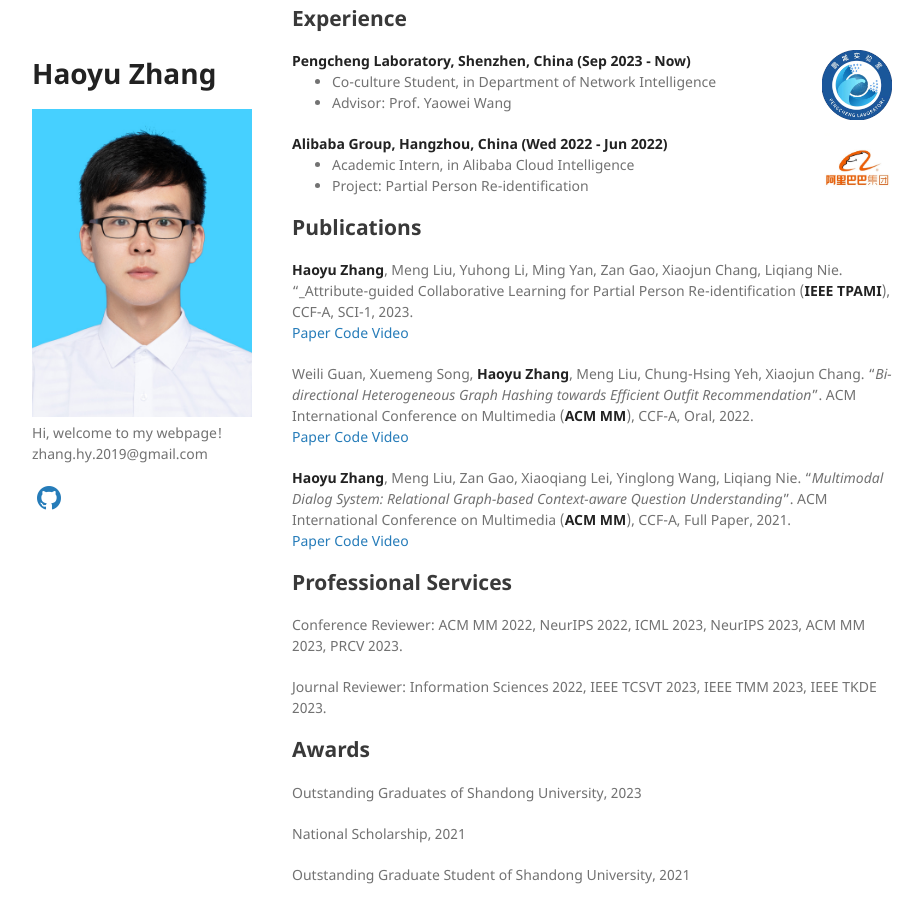
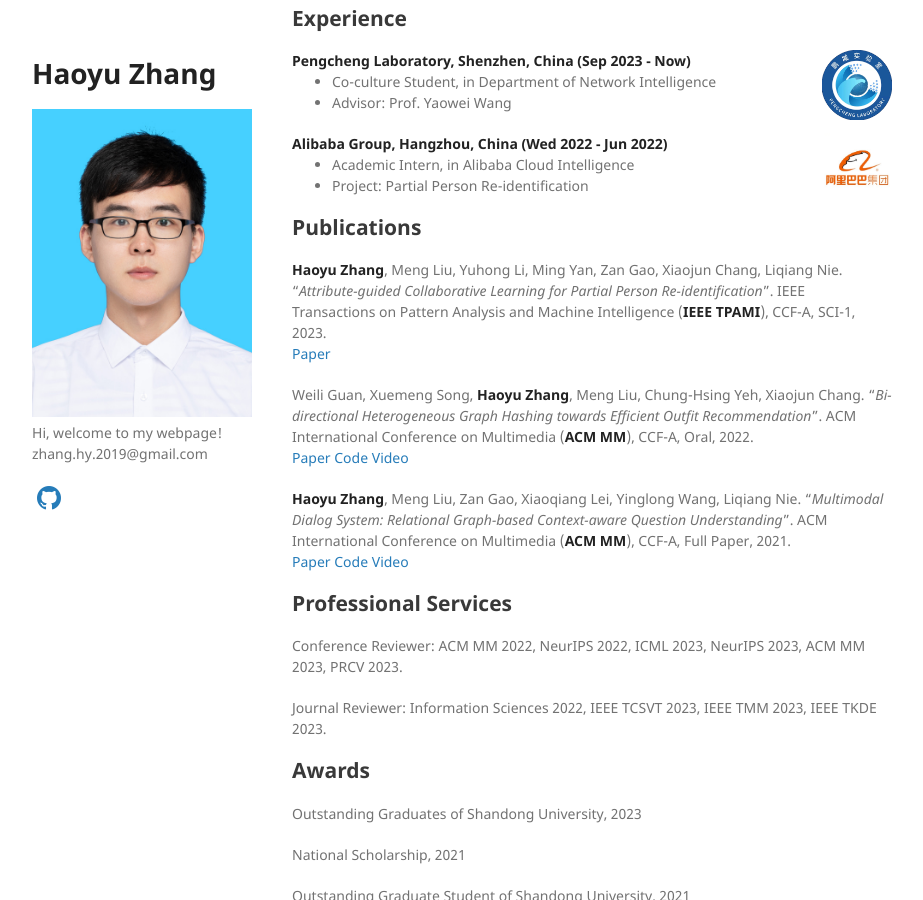
Before and after one commit to Hyu-Zhang/Hyu-Zhang.github.io, a Jekyll site: the page built from index.md, in a window 1280 px wide and 900 px high, scrolled down 553 px. Shown: the whole window, without its empty margins (178-1101 px from the left). Built offline with Jekyll 4.4.1, drawn with Linux system fonts in a browser that asks for light colours; a style sheet for code colours, icons or effects is not loaded; our own code applies the rules of GitHub Pages for plain Markdown files.

Commit message:
Update index.md

```diff
--- a/index.md
+++ b/index.md
@@ -73,8 +73,8 @@
 
 ## Publications
 
-**Haoyu Zhang**, Meng Liu, Yuhong Li, Ming Yan, Zan Gao, Xiaojun Chang, Liqiang Nie. "_Attribute-guided Collaborative Learning for Partial Person Re-identification (**IEEE TPAMI**), CCF-A, SCI-1, 2023.<br />
-[Paper]()  [Code]()  [Video]()
+**Haoyu Zhang**, Meng Liu, Yuhong Li, Ming Yan, Zan Gao, Xiaojun Chang, Liqiang Nie. "_Attribute-guided Collaborative Learning for Partial Person Re-identification_". IEEE Transactions on Pattern Analysis and Machine Intelligence (**IEEE TPAMI**), CCF-A, SCI-1, 2023.<br />
+[Paper]()
 
 Weili Guan, Xuemeng Song, **Haoyu Zhang**, Meng Liu, Chung-Hsing Yeh, Xiaojun Chang. "_Bi-directional Heterogeneous Graph Hashing towards Efficient Outfit Recommendation_". ACM International Conference on Multimedia (**ACM MM**), CCF-A, Oral, 2022.<br />
 [Paper](https://dl.acm.org/doi/pdf/10.1145/3503161.3548020)  [Code](https://outfitrec.wixsite.com/bihgh)  [Video](https://dl.acm.org/doi/10.1145/3503161.3548020)
```
